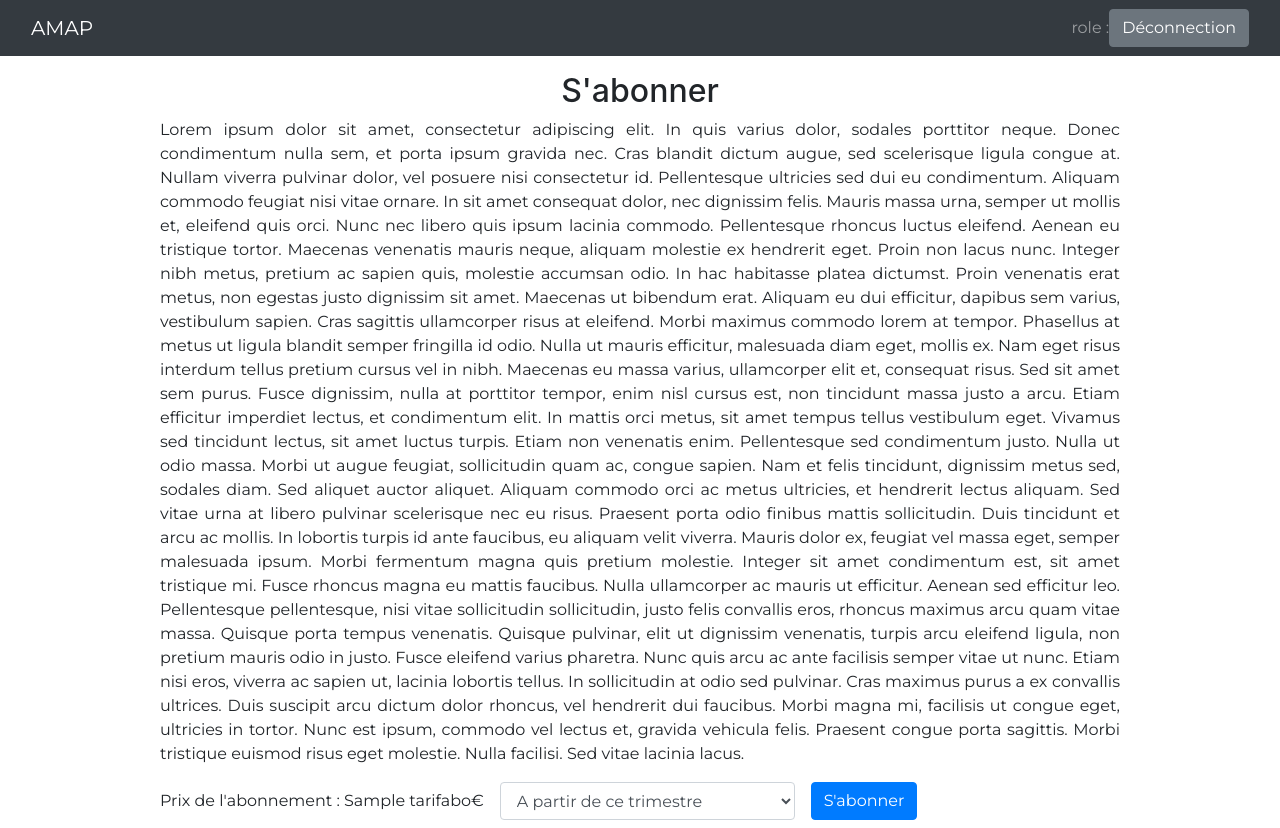
After one commit to VincentC7/M1_AMAP, a PHP site: template src/views/pages/subscription_form.twig in a window 1280 px wide. The commit adds this page. Run offline with PHP 8.4, Linux system fonts and the light colour scheme; the template is opened without the code that fills it: most values are stand-ins (such as "Sample title", 1, 10 or a date in 2020); some libraries are stand-ins or nearby versions.

Commit message:
Demande abonnement

```diff
--- a/SQL/createTableBDD_CSI.sql
+++ b/SQL/createTableBDD_CSI.sql
@@ -20,9 +20,9 @@ CREATE TABLE IF NOT EXISTS Trimestre (
 CREATE TABLE IF NOT EXISTS Abonnement (
 	id_abonnement SERIAL,
 	dateDemandeAbo TIMESTAMP NOT NULL,
- 	dateDebutAbo TIMESTAMP NOT NULL,
+ 	dateDebutAbo TIMESTAMP,
 	etat VARCHAR(25) NOT NULL CHECK(etat in ('En cours', 'Validé', 'Sur liste d’attente', 'En attente de paiement', 'Annulé', 'Résilié')),
-	datePaiement TIMESTAMP NOT NULL,
+	datePaiement TIMESTAMP,
 	utilisateur INTEGER,
 	trimestre INTEGER,
 	PRIMARY KEY(id_abonnement),
--- a/public/CSS/Main.css
+++ b/public/CSS/Main.css
@@ -126,3 +126,13 @@ a {
     text-align: center;
     padding: 5px;
 }
+
+#subscribe{
+    width: fit-content;
+    margin: auto;
+}
+
+#textsubscribe{
+    height: fit-content;
+    margin: auto 10px;
+}
--- a/public/JS/index.js
+++ b/public/JS/index.js
@@ -2,4 +2,8 @@ $(document).ready( function () {
     setTimeout(function () {
         $(`.alert`).remove();
     },10000);
+
+    $("#sub-start").change(function () {
+        $(".price_abo").toggleClass("d-none");
+    });
 });
--- a/public/index.php
+++ b/public/index.php
@@ -5,6 +5,7 @@ use M1_CSI_Appli_AMAP\Controller\ConnectionController;
 use M1_CSI_Appli_AMAP\Controller\HomeController;
 use M1_CSI_Appli_AMAP\Controller\OrderControle;
 use M1_CSI_Appli_AMAP\Controller\StockController;
+use M1_CSI_Appli_AMAP\Controller\SubscriptionController;
 use M1_CSI_Appli_AMAP\Middleware\ErreurMiddleware;
 use M1_CSI_Appli_AMAP\Middleware\OldMiddleware;
 use Slim\App;
@@ -71,4 +72,8 @@ $app->get('/CommandeOccassionnelle/{order_id}/Accepter', OrderControle::class.":
 $app->get('/CommandeOccassionnelle/{order_id}/Valider', OrderControle::class.":validate_order")->setName("validate_order");
 $app->get('/CommandeOccassionnelle/{order_id}/Refuser', OrderControle::class.":refuse_order")->setName("refuse_order");
 
+//Sub
+$app->get('/Abonnement/Nouveau', SubscriptionController::class.":subscription_form")->setName("subscription_form");
+$app->post('/Abonnement/Nouveau', SubscriptionController::class.":new")->setName("subscribe");
+
 $app->run();
--- a/src/views/nav.twig
+++ b/src/views/nav.twig
@@ -23,6 +23,7 @@
                         <a class="nav-link" href="{{ path_for('order_management') }}">Mes commandes</a>
                     </li>
                 {% endif %}
+
             </ul>
         </div>
         <span class="navbar-text">
--- /dev/null
+++ b/src/views/pages/subscription_form.twig
@@ -0,0 +1,34 @@
+{% extends "pages/layout.twig" %}
+
+{% block content %}
+    <h1 class="text-center">
+        S'abonner
+    </h1>
+    <div class="mb-3 text-justify">
+        Lorem ipsum dolor sit amet, consectetur adipiscing elit. In quis varius dolor, sodales porttitor neque. Donec condimentum nulla sem, et porta ipsum gravida nec. Cras blandit dictum augue, sed scelerisque ligula congue at. Nullam viverra pulvinar dolor, vel posuere nisi consectetur id. Pellentesque ultricies sed dui eu condimentum. Aliquam commodo feugiat nisi vitae ornare. In sit amet consequat dolor, nec dignissim felis. Mauris massa urna, semper ut mollis et, eleifend quis orci. Nunc nec libero quis ipsum lacinia commodo. Pellentesque rhoncus luctus eleifend. Aenean eu tristique tortor. Maecenas venenatis mauris neque, aliquam molestie ex hendrerit eget. Proin non lacus nunc. Integer nibh metus, pretium ac sapien quis, molestie accumsan odio. In hac habitasse platea dictumst.
+
+        Proin venenatis erat metus, non egestas justo dignissim sit amet. Maecenas ut bibendum erat. Aliquam eu dui efficitur, dapibus sem varius, vestibulum sapien. Cras sagittis ullamcorper risus at eleifend. Morbi maximus commodo lorem at tempor. Phasellus at metus ut ligula blandit semper fringilla id odio. Nulla ut mauris efficitur, malesuada diam eget, mollis ex. Nam eget risus interdum tellus pretium cursus vel in nibh. Maecenas eu massa varius, ullamcorper elit et, consequat risus. Sed sit amet sem purus.
+
+        Fusce dignissim, nulla at porttitor tempor, enim nisl cursus est, non tincidunt massa justo a arcu. Etiam efficitur imperdiet lectus, et condimentum elit. In mattis orci metus, sit amet tempus tellus vestibulum eget. Vivamus sed tincidunt lectus, sit amet luctus turpis. Etiam non venenatis enim. Pellentesque sed condimentum justo. Nulla ut odio massa. Morbi ut augue feugiat, sollicitudin quam ac, congue sapien. Nam et felis tincidunt, dignissim metus sed, sodales diam.
+
+        Sed aliquet auctor aliquet. Aliquam commodo orci ac metus ultricies, et hendrerit lectus aliquam. Sed vitae urna at libero pulvinar scelerisque nec eu risus. Praesent porta odio finibus mattis sollicitudin. Duis tincidunt et arcu ac mollis. In lobortis turpis id ante faucibus, eu aliquam velit viverra. Mauris dolor ex, feugiat vel massa eget, semper malesuada ipsum. Morbi fermentum magna quis pretium molestie. Integer sit amet condimentum est, sit amet tristique mi. Fusce rhoncus magna eu mattis faucibus. Nulla ullamcorper ac mauris ut efficitur.
+
+        Aenean sed efficitur leo. Pellentesque pellentesque, nisi vitae sollicitudin sollicitudin, justo felis convallis eros, rhoncus maximus arcu quam vitae massa. Quisque porta tempus venenatis. Quisque pulvinar, elit ut dignissim venenatis, turpis arcu eleifend ligula, non pretium mauris odio in justo. Fusce eleifend varius pharetra. Nunc quis arcu ac ante facilisis semper vitae ut nunc. Etiam nisi eros, viverra ac sapien ut, lacinia lobortis tellus. In sollicitudin at odio sed pulvinar. Cras maximus purus a ex convallis ultrices. Duis suscipit arcu dictum dolor rhoncus, vel hendrerit dui faucibus. Morbi magna mi, facilisis ut congue eget, ultricies in tortor. Nunc est ipsum, commodo vel lectus et, gravida vehicula felis. Praesent congue porta sagittis. Morbi tristique euismod risus eget molestie. Nulla facilisi. Sed vitae lacinia lacus.
+    </div>
+    <form class="form-inline" action="{{ path_for('subscribe') }}" method="post">
+        <div class="form-group mb-2 price_abo">
+            Prix de l'abonnement : {{ current_trimestre.tarifabo }}€
+        </div>
+        <div  class="form-group mb-2 price_abo d-none">
+            Prix de l'abonnement : {{ next_trimestre.tarifabo }}€
+        </div>
+        <div class="form-group mx-sm-3 mb-2">
+            <label for="sub-start"></label>
+            <select class="form-control" name="sub-start" id="sub-start">
+                <option selected value="{{current_trimestre.id_trimestre}}">A partir de ce trimestre</option>
+                <option value="{{next_trimestre.id_trimestre}}">A partir du trimestre prochaine</option>
+            </select>
+        </div>
+        <button type="submit" class="btn btn-primary mb-2">S'abonner</button>
+    </form>
+{% endblock %}
```
Also changed, not shown: src/Controller/SubscriptionController.php (added, +39 -0 lines), src/views/pages/home.twig (+18 -4 lines).
